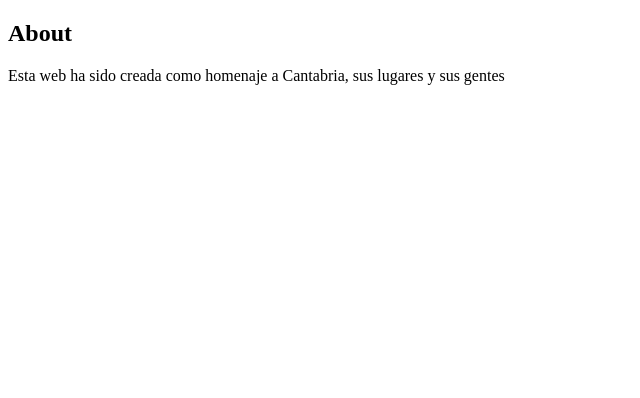
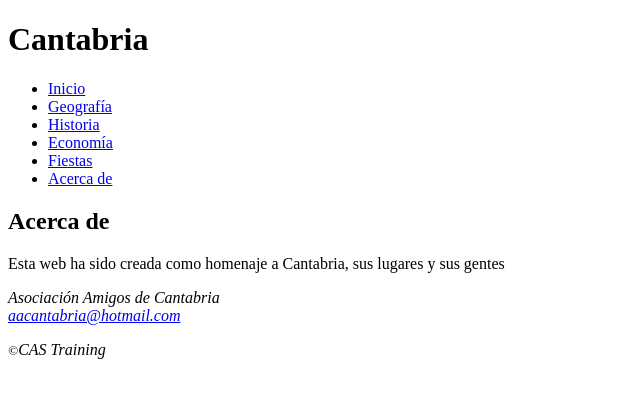
Before and after one commit to indian705/paginas_web_css, a plain HTML site: page 02_Cantabria/about.html in a window 1280 px wide. Shown: the whole page, without its empty margins (0-640 px from the left). Drawn offline with Linux system fonts and the light colour scheme.

```diff
--- a/02_Cantabria/about.html
+++ b/02_Cantabria/about.html
@@ -4,12 +4,54 @@
     <meta charset="UTF-8">
     <meta name="viewport" content="width=device-width, initial-scale=1.0">
     <meta http-equiv="X-UA-Compatible" content="ie=edge">
-    <title>About</title>
+    <title>About - Cantabria</title>
 </head>
 <body>
-    <section>
-        <h2>About</h2>
-        <p>Esta web ha sido creada como homenaje a Cantabria, sus lugares y sus gentes</p>
-    </section>
+        <header>
+                <h1>Cantabria</h1>
+                <nav>
+                    <ul>
+                        <li>
+                            <a href="./index.html">Inicio</a>
+                        </li>
+                        <li>
+                            <a href="./index.html#geo">Geografía</a>
+                        </li>
+                        <li>
+                            <a href="./index.html#histo">Historia</a>
+                        </li>
+                        <li>
+                            <a href="./index.html#eco">Economía</a>
+                        </li>
+                        <li>
+                            <a href="./index.html#fiestas">Fiestas</a>
+                        </li>
+                        <li>
+                            <a href="./about.html">Acerca de</a>
+                        </li>
+                    </ul>
+                </nav>
+            </header>
+        <main>
+            <section>
+                <h2>Acerca de</h2>
+                <p>Esta web ha sido creada como homenaje a Cantabria, sus lugares y sus gentes</p>
+            </section>
+        </main>
+
+    <footer>
+        <address>
+
+            <div id="hcard_AsocAmigCantabria" class="vcard">
+                    <div class="org">Asociación Amigos de Cantabria</div>
+                    <a class="email" href="mailto:aacantabria@hotmail.com">aacantabria@hotmail.com</a>
+            </div>
+
+                <p>
+                <small>&copy;</small>CAS Training
+                </p>
+
+        </address>
+    </footer>
 </body>
 </html>
--- /dev/null
+++ b/03_Márgenes/style.css
@@ -0,0 +1,86 @@
+* {
+    box-sizing: border-box;
+}
+
+header {
+    width: 50%;
+    float: left;
+    background-color: maroon;
+    color: bisque;
+}
+ header h1 {
+     text-align: center;
+     margin: 0px;
+     line-height: 4rem;
+ }
+
+
+nav {
+    width: 50%;
+    float: left;
+    background-color: maroon;
+    color: bisque;
+    border-right: maroon 1px solid;
+}
+
+nav ul {
+    list-style: none;
+    margin: 0;
+    padding: 0;
+    height: 4rem;
+    overflow: auto;
+}
+
+nav li {
+    display: block;
+    float: left;
+    width: 18%;
+}
+
+nav li:not(:last-child) {
+    margin-right: calc(10%/4);
+}
+
+nav a {
+    display: inline-block;
+    width: 100%;
+    padding-top: 1rem;
+    padding-bottom: 1rem;
+    margin-top: 0.4rem;
+    color: inherit;
+    background-color: bisque;
+    color: maroon;
+    text-decoration: none;
+    text-align: center;
+    border: solid silver 1px;
+    border-radius: 1rem;
+}
+
+main{
+    margin-left:3rem;
+    margin-right:2rem;
+}
+
+.clearfix{
+    clear:both;
+    }
+
+.sombras h2 {
+    text-shadow: 0.3rem 0.2rem 0.2rem silver;
+}
+
+.sombras div {
+    width:10rem;
+    height:10rem;
+    border:1px solid;
+    box-shadow: 1rem 1rem 0.5rem 0.5rem silver;
+    border-radius: 50%
+}
+
+.sombras img{
+    width=100%;
+    border-radius:50%;
+    box-shadow: 1rem 1rem 0.5rem 0.5rem silver;
+
+
+}
--- /dev/null
+++ b/04_Flujo/style.css
@@ -0,0 +1,19 @@
+* {
+    box-sizing: border-box;
+}
+body {
+    margin: 2rem;
+}
+div {
+    width: 30%;
+    padding: 1rem;
+    border-top: 1px solid;
+    border-bottom: 1px solid;
+    float: left;
+    margin-right: 1rem;
+    margin-bottom: 1rem;
+}
+
+ul {
+   list-style-position: inside;
+}
```
Also changed, not shown: 02_Cantabria/index.html (+21 -47 lines), 03_Márgenes/index.html (added, +46 -0 lines), 04_Flujo/index.html (added, +30 -0 lines), 03_Márgenes/assets/komodo.jpg (added).
